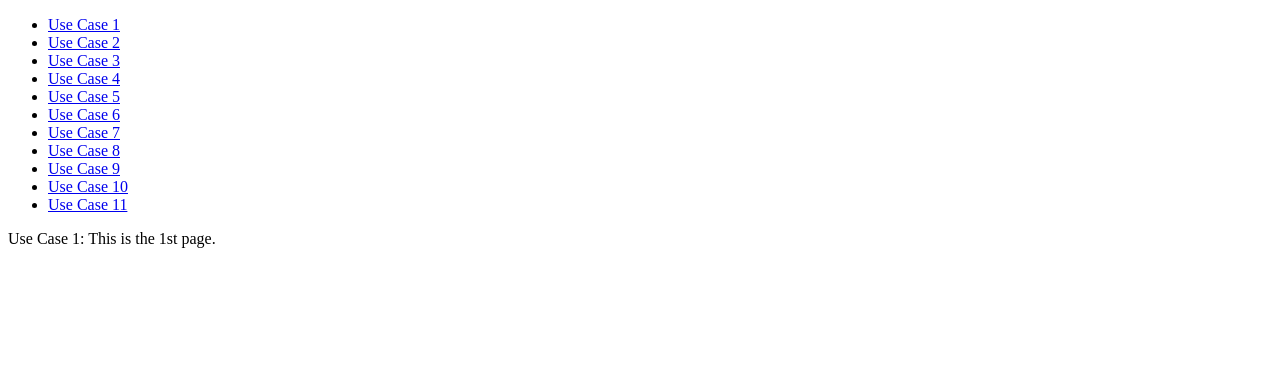
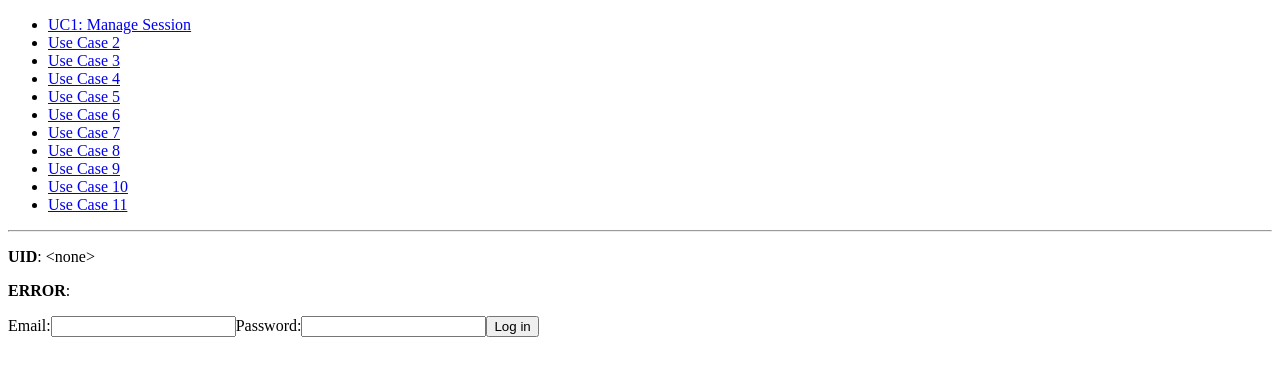
Before and after one commit to MeiH10/SDD, a React (Vite) app in the folder client/: page /uc1 in a window 1280 px wide. Shown: the top 376 px of the page. Built offline with nearby package versions, Linux system fonts and the light colour scheme; no server answers.

Commit message:
fix: uc1

```diff
--- a/client/index.html
+++ b/client/index.html
@@ -4,7 +4,7 @@
     <meta charset="UTF-8" />
     <link rel="icon" type="image/x-icon" href="/favicon.ico" />
     <meta name="viewport" content="width=device-width, initial-scale=1.0" />
-    <title>Pucknotes</title>
+    <title>PuckNotes</title>
   </head>
   <body>
     <div id="root"></div>
--- a/client/src/App.jsx
+++ b/client/src/App.jsx
@@ -21,7 +21,7 @@ const App = () => {
       <div>
         <nav>
           <ul>
-            <li><Link to="/uc1">Use Case 1</Link></li>
+            <li><Link to="/uc1">UC1: Manage Session</Link></li>
             <li><Link to="/uc2">Use Case 2</Link></li>
             <li><Link to="/uc3">Use Case 3</Link></li>
             <li><Link to="/uc4">Use Case 4</Link></li>
@@ -34,6 +34,8 @@ const App = () => {
             <li><Link to="/uc11">Use Case 11</Link></li>
           </ul>
         </nav>
+
+        <hr/>
 
         <Routes>
           <Route path="/uc1" element={<UseCase1 />} />
--- a/client/src/pages/UseCase1.jsx
+++ b/client/src/pages/UseCase1.jsx
@@ -1,8 +1,90 @@
-// eslint-disable-next-line no-unused-vars
 import React from 'react';
 
 const UseCase1 = () => {
-  return <div>Use Case 1: This is the 1st page.</div>;
+    const [uid, setUid] = React.useState(undefined);
+    const [error, setError] = React.useState(null);
+
+    const handleCheck = React.useCallback(async () => {
+        const response = await fetch("/api/session");
+        if (!response.ok) {
+            setUid(false);
+            setError(response.statusText);
+            return;
+        }
+
+        const { data, error } = await response.json();
+        setUid(data);
+        setError(error);
+    }, []);
+
+    React.useEffect(() => {
+        handleCheck();
+    }, [handleCheck]);
+
+    const handleLogout = React.useCallback(async () => {
+        setError(null);
+
+        const response = await fetch("/api/session", { method: "DELETE" });
+        if (!response.ok) {
+            setError(response.statusText);
+            return;
+        }
+
+        const { good, error } = await response.json();
+        if (!good) {
+            setError(error);
+            return;
+        }
+
+        await handleCheck();
+    }, [handleCheck]);
+
+    const handleLogin = React.useCallback(async event => {
+        console.log(event);
+        event.preventDefault();
+        event.stopPropagation();
+
+        setError(null);
+
+        const response = await fetch("/api/session", {
+            method: "POST",
+            body: new FormData(event.target)
+        });
+
+        if (!response.ok) {
+            setError(response.statusText);
+            return;
+        }
+
+        const { good, error } = await response.json();
+        if (!good) {
+            setError(error);
+            return;
+        }
+
+        await handleCheck();
+    }, [handleCheck]);
+
+    const logoutButton = <button onClick={handleLogout}>Logout</button>;
+
+    const loginModal = <form method='POST' action='#' onSubmit={handleLogin}>
+        <iframe hidden name="yourmom"></iframe>
+        <label>
+            Email:
+            <input type="email" name="email"></input>
+        </label>
+        <label>
+            Password:
+            <input type="password" name="password"></input>
+        </label>
+        <button>Log in</button>
+    </form>;
+
+    return <div>
+        <p><b>UID</b>: {uid ?? "<none>"}</p>
+        <p><b>ERROR</b>: {error}</p>
+        { uid == null ? loginModal : logoutButton}
+    </div>;
 };
 
 export default UseCase1;
--- a/client/vite.config.js
+++ b/client/vite.config.js
@@ -29,13 +29,13 @@ export default defineConfig(({ mode }) => {
                     ws: true,
                     configure: (proxy, _options) => {
                         proxy.on('error', (err, _req, _res) => {
-                            console.log('proxy error', err, _options, _req, _res);
+                            // console.log('proxy error', err, _options, _req, _res);
                         });
                         proxy.on('proxyReq', (proxyReq, req, _res) => {
-                            console.log('Sending Request to the Target:', req.method, req.url, _res);
+                            // console.log('Sending Request to the Target:', req.method, req.url, _res);
                         });
                         proxy.on('proxyRes', (proxyRes, req, _res) => {
-                            console.log('Received Response from the Target:', proxyRes.statusCode, req.url, _res);
+                            // console.log('Received Response from the Target:', proxyRes.statusCode, req.url, _res);
                         });
                     },
                 }
```
Also changed, not shown: 1 other file (tests, documents, lock files or other folders).
